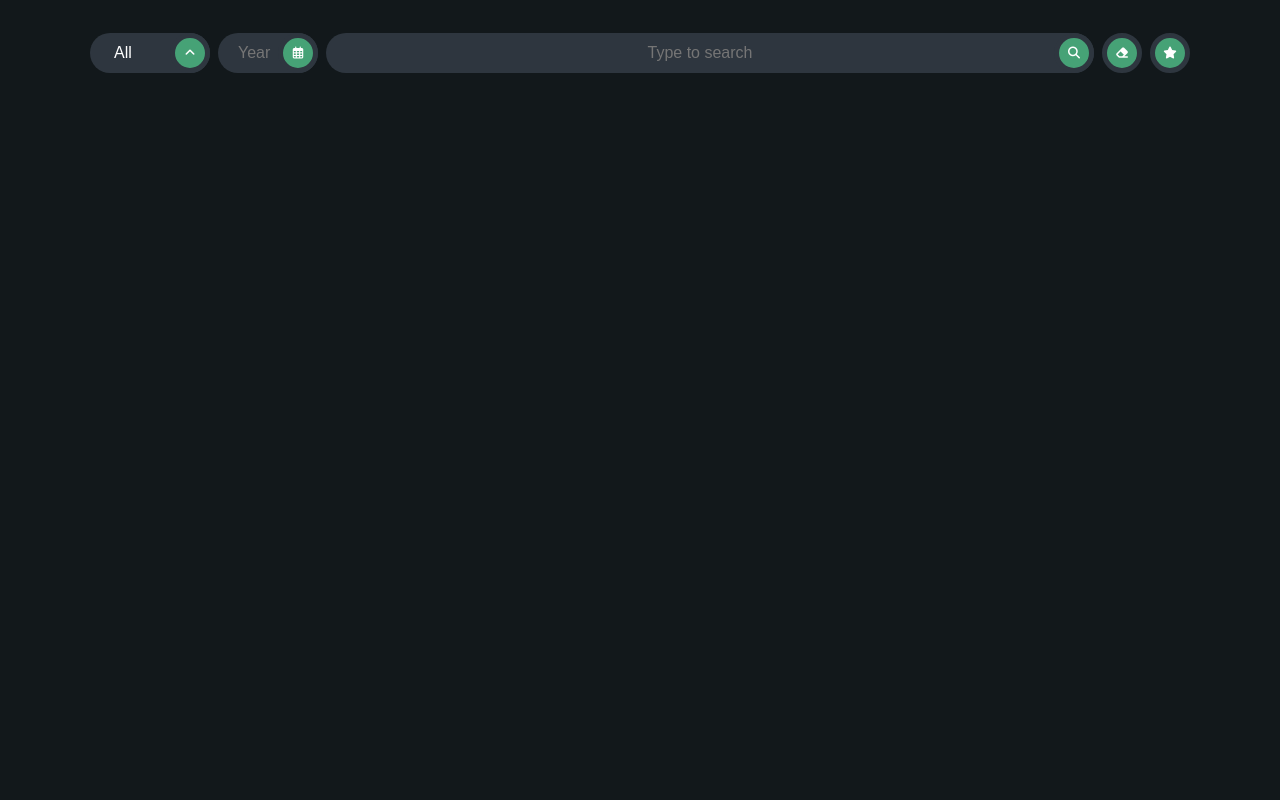
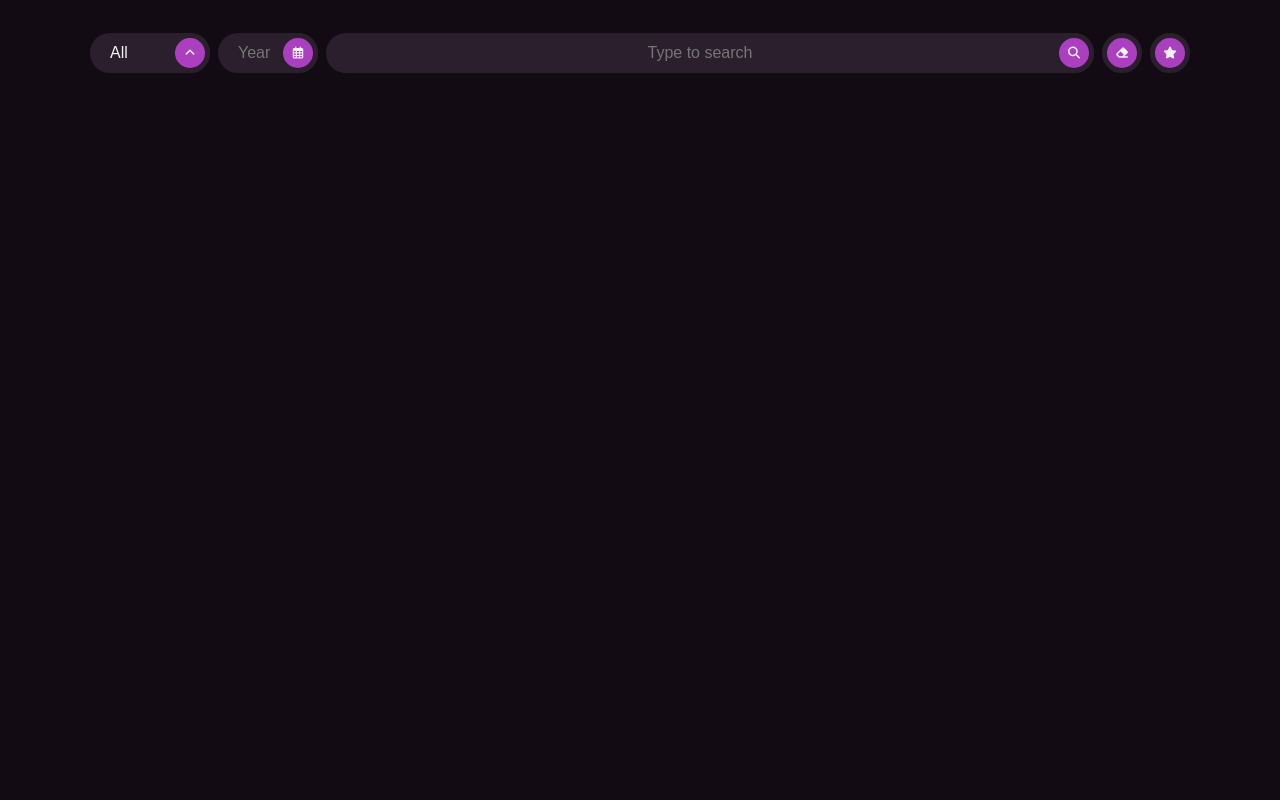
Before and after one commit to CarlosAstorga/MoviesAPI, a PHP site: page / in a window 1280 px wide. Run offline with PHP 8.4, Linux system fonts and the light colour scheme; some libraries are stand-ins or nearby versions.

Commit message:
model margin fix, hsl colors

```diff
--- a/assets/css/styles.css
+++ b/assets/css/styles.css
@@ -1,14 +1,16 @@
 @import url("https://fonts.googleapis.com/css2?family=Poppins:wght@400;500;600&display=swap");
 
 :root {
+	--hue-color: 290;
 	--body-font: "Poppins", sans-serif;
 
-	--body-color: #12181b;
-	--accent-color: #2e363f;
-	--font-color: #b2becd;
-	--title-color: #ffffff;
-	--primary-color: #46a276;
-	--secondary-color: #f9f871;
+	--body-color: hsl(var(--hue-color), 30%, 6%);
+	--accent-color: hsl(var(--hue-color), 20%, 15%);
+	--font-color: hsl(var(--hue-color), 8%, 75%);
+	--title-color: hsl(var(--hue-color), 8%, 95%);
+	--primary-color: hsl(var(--hue-color), 50%, 50%);
+	--secondary-color: hsl(var(--hue-color), 30%, 70%);
+	--text-color: hsl(var(--hue-color), 100%, 85%);
 
 	--border-radius: 50px;
 	--btn-size: 30px;
@@ -76,6 +78,7 @@ select {
 	padding: 0 calc(var(--btn-size) + 10px) 0 20px;
 	border-radius: var(--border-radius);
 	background-color: var(--accent-color);
+	-webkit-appearance: none;
 }
 /* <--------------- HEADER ---------------> */
 .type {
@@ -147,7 +150,7 @@ body.container {
 .error {
 	display: block;
 	font-size: 0.875rem;
-	color: #ffb3d2;
+	color: var(--text-color);
 	text-align: center;
 }
 
@@ -330,6 +333,8 @@ body.container {
 	left: 0;
 	z-index: var(--z-modal);
 	background-color: var(--body-color);
+	max-height: 100%;
+	overflow-y: auto;
 }
 
 .modal .container {
@@ -337,6 +342,7 @@ body.container {
 	min-height: 100vh;
 	flex-direction: column;
 	justify-content: center;
+	padding-top: 3rem;
 }
 
 .genres {
@@ -348,7 +354,7 @@ body.container {
 
 .tag {
 	font-size: 10px;
-	color: white;
+	color: var(--title-color);
 	background-color: var(--primary-color);
 	padding: 3px 6px;
 	text-transform: uppercase;
@@ -437,7 +443,7 @@ body.container {
 
 .nav-header {
 	position: absolute;
-	color: white;
+	color: var(--title-color);
 	top: 0;
 	left: 0;
 	width: 100%;
@@ -524,15 +530,6 @@ body.container {
 
 /* <--------------- MODAL ---------------> */
 @media screen and (max-width: 768px) {
-	.modal {
-		max-height: 100%;
-		overflow-y: auto;
-	}
-
-	.modal .container {
-		margin-top: 49px;
-	}
-
 	.genres,
 	.header {
 		padding: 0 1rem;
```
